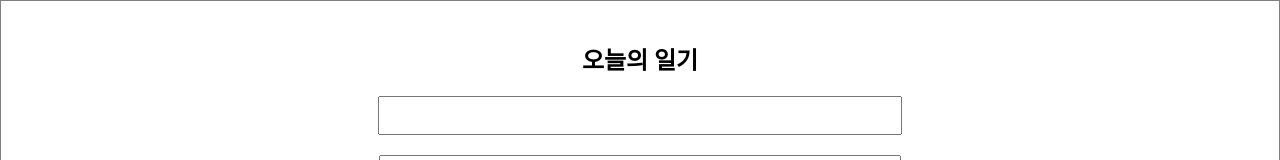
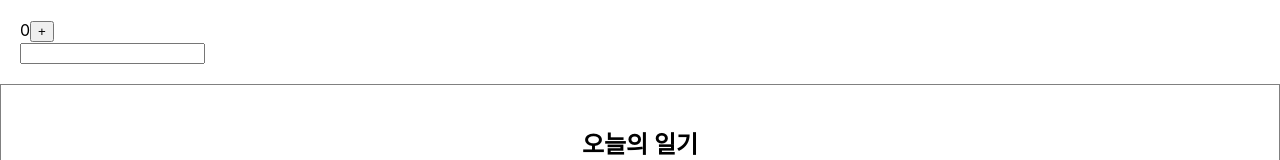
Before and after one commit to webleesu/react, a React (Create React App) app in the folder simplediary/: page / in a window 1280 px wide. Shown: the top 160 px of the page. Built offline with nearby package versions, Linux system fonts and the light colour scheme.

Commit message:
useEffect
컴포넌트가 랜더링 되지만 마운트 될때만 console 찍히는 예제

```diff
--- a/simplediary/src/App.js
+++ b/simplediary/src/App.js
@@ -2,6 +2,7 @@
 import "./App.css";
 import DiaryEditor from "./DiaryEditor";
 import DiaryList from "./DiaryList";
+import Lifecycle from "./Lifecycle";
 
 function App() {
   const [data, setData] = useState([]);
@@ -37,6 +38,7 @@
 
   return (
     <div className="App">
+      <Lifecycle />
       <DiaryEditor onCreate={onCreate} />
       <DiaryList onEdit={onEdit} onRemove={onRemove} diaryList={data} />
     </div>
--- /dev/null
+++ b/simplediary/src/Lifecycle.js
@@ -0,0 +1,24 @@
+import React, { useEffect, useState } from "react";
+
+const Lifecycle = () => {
+  const [count, setCount] = useState(0);
+  const [text, setText] = useState("");
+
+  useEffect(() => {
+    console.log("Mount!");
+  }, []);
+
+  return (
+    <div style={{ padding: 20 }}>
+      <div>
+        {count}
+        <button onClick={() => setCount(count + 1)}>+</button>
+      </div>
+      <div>
+        <input value={text} onChange={(e) => setText(e.target.value)} />
+      </div>
+    </div>
+  );
+};
+
+export default Lifecycle;
```
Also changed, not shown: 1 other file (tests, documents, lock files or other folders).
